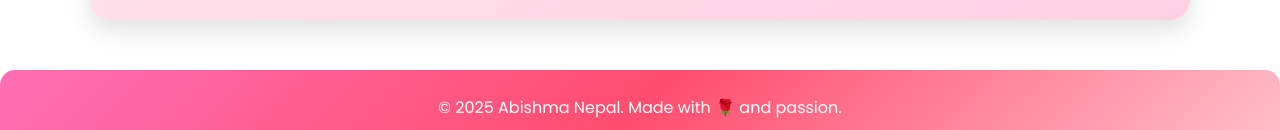
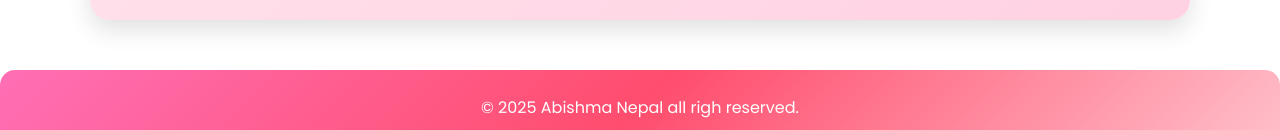
Before and after one commit to Abishmaa/abishma-portfolio, a plain HTML site: page index.html in a window 1280 px wide. Shown: the part 880-1010 px from the top of the page. Drawn offline with nearby package versions, Linux system fonts and the light colour scheme.

Commit message:
Update index.html

```diff
--- a/index.html
+++ b/index.html
@@ -344,7 +344,7 @@ footer { text-align:center; padding:25px; background:linear-gradient(135deg,#ff6
 <div id="lightboxOverlay"><img src="" alt="Enlarged Image"></div>
 
 <footer>
-  &copy; 2025 Abishma Nepal. Made with 🌹 and passion.
+  &copy; 2025 Abishma Nepal all righ reserved.
 </footer>
 
 <script>
```
